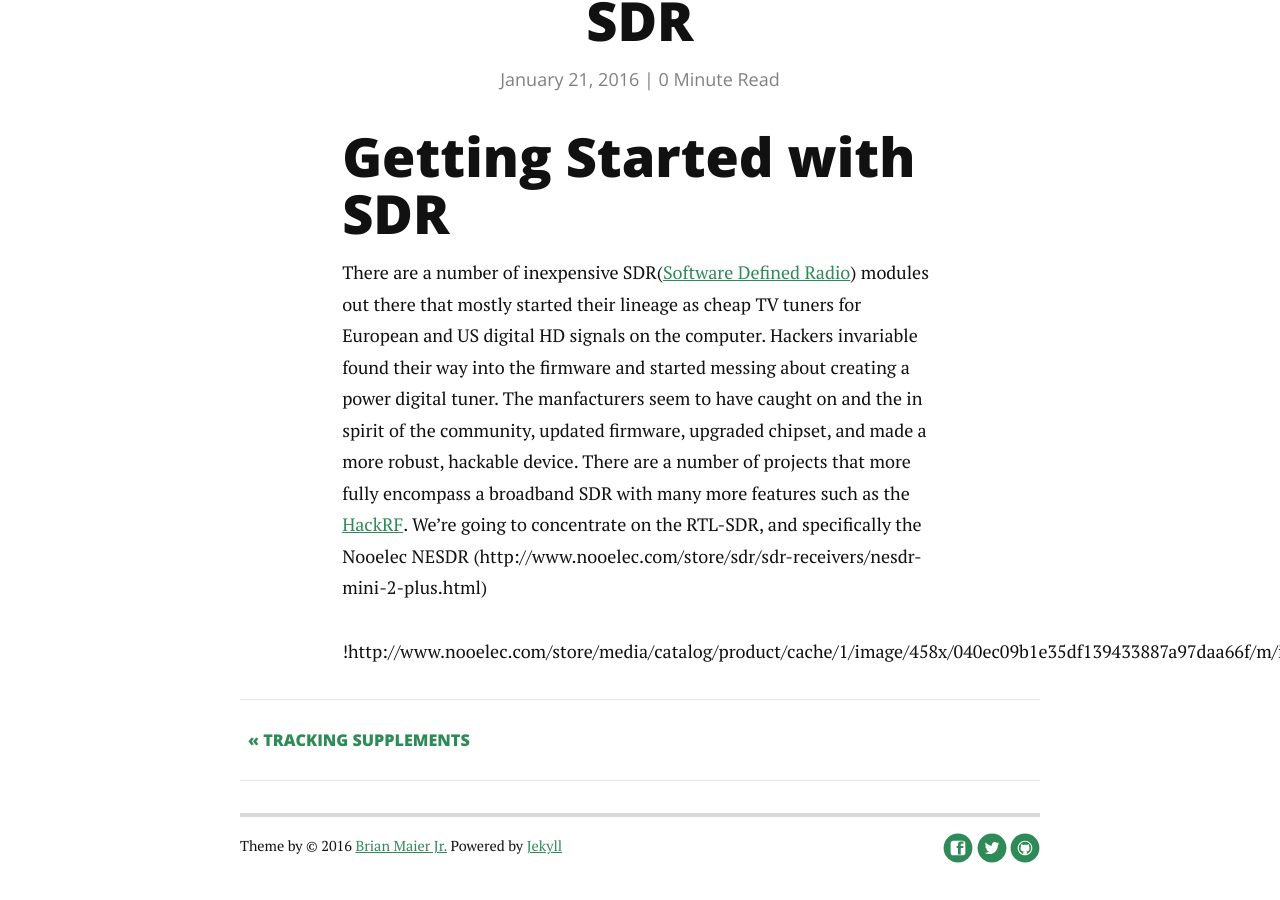
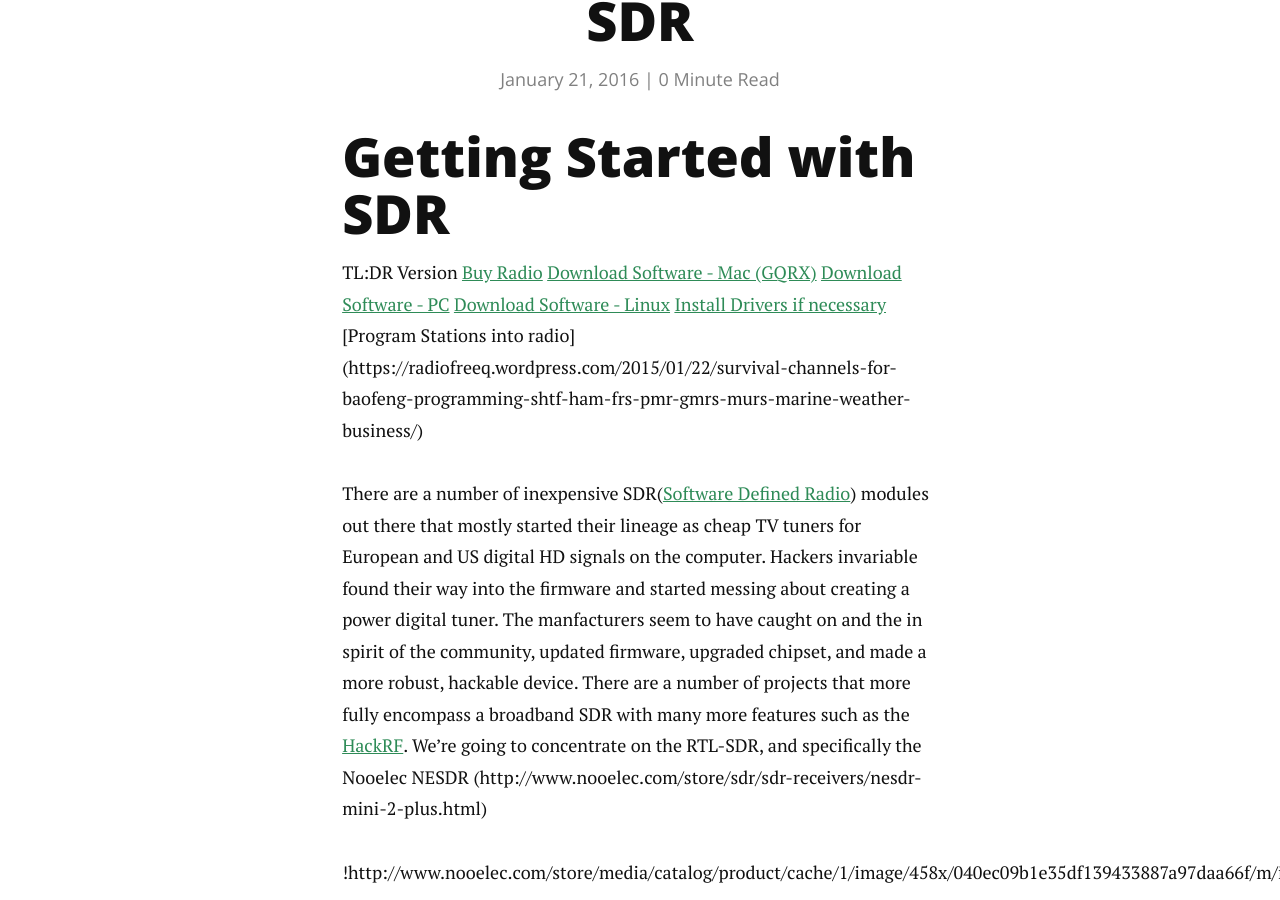
Before and after one commit to robertcedwards/robertcedwards.com, a Jekyll site: the page built from _posts/2016-01-21-Getting-Started-with-SDR.md, in a window 1280 px wide and 900 px high, scrolled down 367 px. Built offline with Jekyll 4.4.1, drawn with Linux system fonts in a browser that asks for light colours; nearby versions of some CDN libraries; Markdown is read by kramdown in place of the engine named in the settings.

Commit message:
Add TL:DR

```diff
--- a/_posts/2016-01-21-Getting-Started-with-SDR.md
+++ b/_posts/2016-01-21-Getting-Started-with-SDR.md
@@ -5,6 +5,15 @@
 ---
 #Getting Started with SDR
 
+TL:DR Version
+[Buy Radio](http://www.amazon.com/NooElec-NESDR-Mini-RTL2832-Antenna/dp/B00P2UOU72/ref=sr_1_1?ie=UTF8&qid=1453407219&sr=8-1&keywords=sdr)
+[Download Software - Mac (GQRX)](https://github.com/csete/gqrx/releases/download/v2.5/Gqrx-2.5-1.dmg)
+[Download Software - PC](https://github.com/csete/gqrx/releases/download/v2.5/Gqrx-2.5-1.dmg)
+[Download Software - Linux](http://gqrx.dk/download/install-ubuntu)
+[Install Drivers if necessary](http://www.rtl-sdr.com/rtl-sdr-quick-start-guide/)
+[Program Stations into radio] (https://radiofreeq.wordpress.com/2015/01/22/survival-channels-for-baofeng-programming-shtf-ham-frs-pmr-gmrs-murs-marine-weather-business/)
+
+
 There are a number of inexpensive SDR([Software Defined Radio](https://en.wikipedia.org/wiki/Software-defined_radio)) modules out there that mostly started their lineage as cheap TV tuners for European and US digital HD signals on the computer. Hackers invariable found their way into the firmware and started messing about creating a power digital tuner. The manfacturers seem to have caught on and the in spirit of the community, updated firmware, upgraded chipset, and made a more robust, hackable device.
 There are a number of projects that more fully encompass a broadband SDR with many more features such as the [HackRF](https://greatscottgadgets.com).
 We're going to concentrate on the RTL-SDR, and specifically the Nooelec NESDR
```
